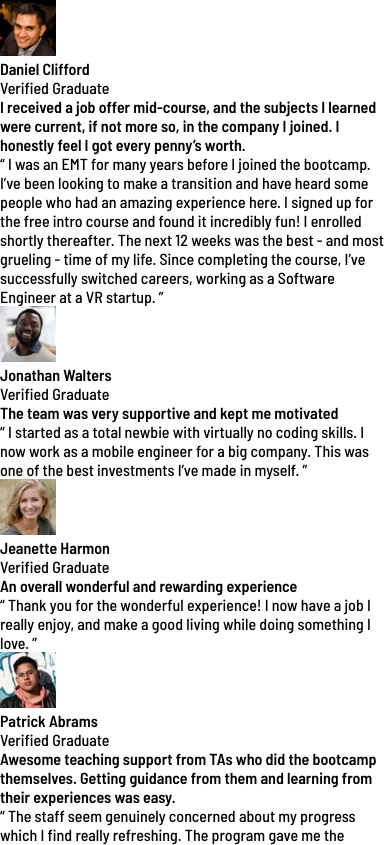
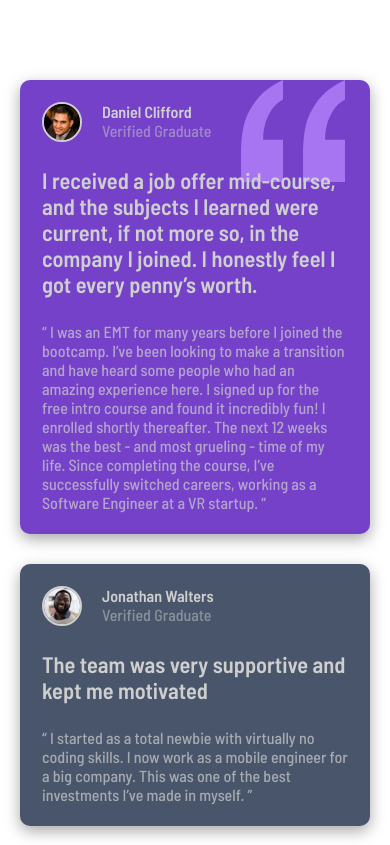
Before and after one commit to EnzoDev10/testimonial-grid, a plain HTML site: page index.html in a window 390 px wide. Shown: the top 845 px of the page. Drawn offline with Linux system fonts and the light colour scheme.

Commit message:
Added mobile styles

```diff
--- a/styles.less
+++ b/styles.less
@@ -27,10 +27,80 @@
 	font-style: normal;
 }
 
+body {
+    color: @Light-gray;
+    height: 100vh;
+    width: 100vw;
+    padding: 80px 20px;
+    display: grid;
+    gap: 30px;
+
+
+    .container {
+        border-radius: 10px;
+        box-shadow: rgba(0, 0, 0, 0.35) 0px 5px 15px;
+        padding: 22px;
+
+        display: flex;
+        flex-direction: column;
+        gap: 25px;
+
+        .profile {
+            display: flex;
+            gap: 20px;
+
+            img {
+                height: 2.5rem;
+                border: @Light-gray 2px solid;
+                border-radius: 100%;
+            }
+
+            .profile-text {
+                display: flex;
+                flex-direction: column;
+
+                span {
+                    opacity: 50%;
+                }
+            }
+        }
+
+        .principal {
+            font-size: 1.4rem;
+        }
+
+        .secondary {
+            opacity: 70%;
+        }
+    }
+}
+
+.container-one {
+	background: url(images/bg-pattern-quotation.svg) @Moderate-violet;
+    background-repeat: no-repeat;
+    background-position: right 25px top 0px;
+}
+.container-two {
+	background-color: @Very-dark-grayish-blue;
+}
+.container-three {
+	background-color: @White;
+    color: @Very-dark-grayish-blue;
+}
+.container-four {
+	background-color: @Very-dark-blackish-blue;
+}
+
+.container-fifth {
+	background-color: @White;
+    color: @Very-dark-grayish-blue;
+}
+
 .attribution {
 	font-size: 11px;
 	text-align: center;
+
+	a {
+		color: @Moderate-violet;
 	}
-.attribution a {
-	color: hsl(228, 45%, 44%);
 }
```
Also changed, not shown: styles.css. Lines whose indentation alone changed are shown as unchanged.
